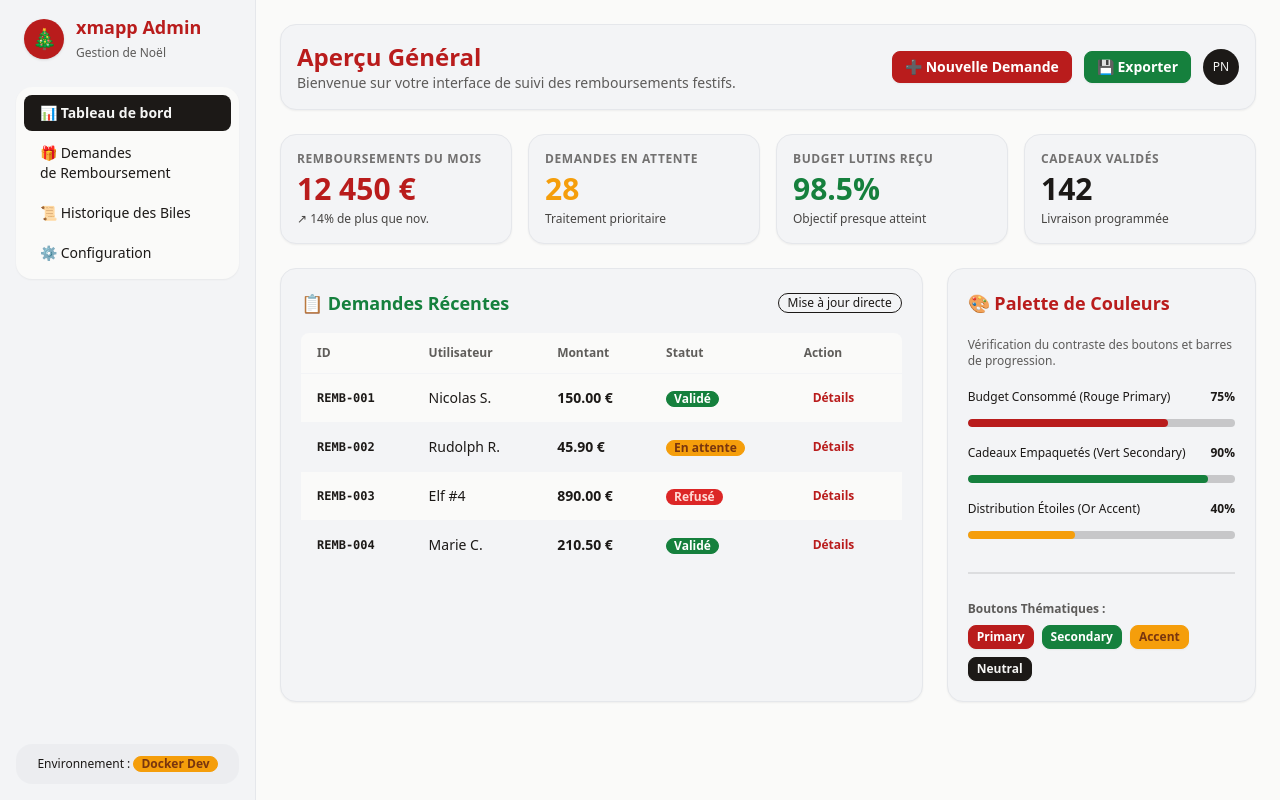
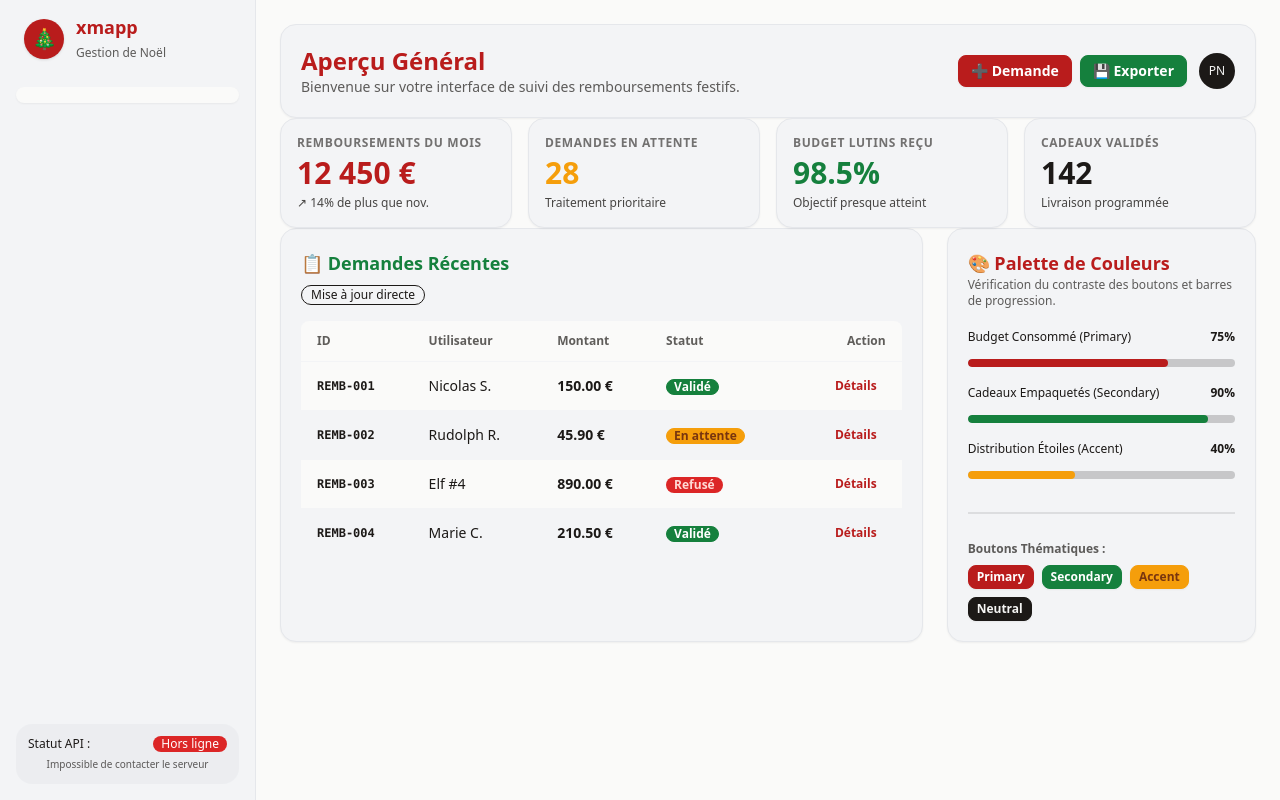
Before and after one commit to MickyCompanie/xmapp, a Nuxt app in the folder frontend/: page / in a window 1280 px wide. Built offline with nearby package versions, Linux system fonts and the light colour scheme.

Commit message:
front - layout and base components

```diff
--- a/frontend/app/app.vue
+++ b/frontend/app/app.vue
@@ -1,6 +1,8 @@
 <template>
   <div data-theme="christmas" class="min-h-screen bg-base-200">
     <NuxtRouteAnnouncer />
-    <NuxtPage />
+    <NuxtLayout>
+      <NuxtPage />
+    </NuxtLayout>
   </div>
 </template>
--- /dev/null
+++ b/frontend/app/components/header.vue
@@ -0,0 +1,36 @@
+<template>
+  <div class="md:hidden bg-base-200 border-b border-base-300 p-4 flex items-center justify-between sticky top-0 z-30 shadow-sm">
+
+    <NuxtLink to="/" class="flex items-center gap-2 cursor-pointer select-none">
+        <div class="w-8 h-8 rounded-full bg-primary flex items-center justify-center text-white text-base font-bold shadow">
+          🎄
+        </div>
+        <span class="font-bold text-base text-primary">xmapp</span>
+    </NuxtLink>
+
+    <button
+      @click="toggleMenu"
+      class="btn btn-square btn-ghost btn-sm text-neutral"
+      aria-label="Ouvrir le menu"
+    >
+      <svg xmlns="http://www.w3.org/2000/svg" fill="none" viewBox="0 0 24 24" class="inline-block w-6 h-6 stroke-current">
+        <path stroke-linecap="round" stroke-linejoin="round" stroke-width="2" d="M4 6h16M4 12h16M4 18h16"></path>
+      </svg>
+    </button>
+  </div>
+</template>
+
+<script setup>
+const props = defineProps({
+  isMobileMenuOpen: {
+    type: Boolean,
+    required: true
+  }
+})
+
+const emit = defineEmits(['update'])
+
+function toggleMenu() {
+  emit('update', !props.isMobileMenuOpen)
+}
+</script>
--- /dev/null
+++ b/frontend/app/components/sidebar.vue
@@ -0,0 +1,77 @@
+<template>
+  <aside
+    :class="[
+      'fixed inset-y-0 left-0 z-50 w-64 bg-base-200 border-r border-base-300 p-4 flex flex-col justify-between transition-transform duration-300 ease-in-out md:static md:translate-x-0 md:z-auto',
+      isMobileMenuOpen ? 'translate-x-0 shadow-2xl' : '-translate-x-full'
+    ]"
+  >
+    <div class="space-y-6">
+      <!-- Logo & Titre -->
+      <NuxtLink to="/" class="flex items-center justify-between px-2 cursor-pointer select-none" >
+          <div class="flex items-center gap-3">
+            <div class="w-10 h-10 rounded-full bg-primary flex items-center justify-center text-white text-xl font-bold shadow">
+              🎄
+            </div>
+            <div>
+              <h1 class="font-bold text-lg text-primary leading-tight">xmapp</h1>
+              <span class="text-xs text-neutral/70">Gestion de Noël</span>
+            </div>
+          </div>
+          <button @click="emit('close')" class="btn btn-sm btn-circle btn-ghost md:hidden">✕</button>
+      </NuxtLink>
+
+      <!-- Menu Navigation -->
+      <ul class="menu bg-base-100 rounded-box p-2 gap-1 shadow-sm">
+        <li v-for="item in NAV_ITEMS" :key="item.to" >
+          <NuxtLink
+            :to="item.to"
+            @click="emit('close')"
+            active-class="active bg-primary text-primary-content font-semibold"
+          >
+            <span>{{ item.icon }} </span>
+            <span class="ml-1">{{ item.label }}</span>
+          </NuxtLink>
+        </li>
+      </ul>
+    </div>
+
+    <!-- Footer Sidebar -->
+    <div class="p-3 bg-base-300/50 rounded-box text-xs text-center mt-6 md:mt-0 space-y-1">
+      <div class="flex items-center justify-between">
+        <span>Statut API :</span>
+        <span v-if="loading" class="badge badge-warning badge-sm">Connexion...</span>
+        <span v-else-if="status !== 'offline'" class="badge badge-success badge-sm font-semibold">
+          {{ status }}
+        </span>
+        <span v-else class="badge badge-error badge-sm text-white">Hors ligne</span>
+      </div>
+      <p v-if="message" class="text-[10px] text-neutral/70 truncate">
+        {{ message }}
+      </p>
+    </div>
+  </aside>
+</template>
+
+<script setup>
+const props = defineProps({
+  isMobileMenuOpen: {
+    type: Boolean,
+    required: true,
+    default: false,
+  },
+  message: {
+    type: String,
+    default: ''
+  },
+  status: {
+    type: String,
+    default: 'Inconnu'
+  },
+  loading: {
+    type: Boolean,
+    default: true
+  }
+})
+
+const emit = defineEmits(['close'])
+</script>
--- /dev/null
+++ b/frontend/app/layouts/default.vue
@@ -0,0 +1,75 @@
+<template>
+  <div data-theme="christmas" class="min-h-screen bg-base-100 text-neutral font-sans flex flex-col md:flex-row relative overflow-x-hidden">
+
+    <!-- HEADER (MOBILE) -->
+    <Header
+      :is-mobile-menu-open="isMobileMenuOpen"
+      @update="updateMobileMenu"
+    />
+
+    <!-- OVERLAY ASSOMBRI -->
+    <div
+      v-if="isMobileMenuOpen"
+      @click="isMobileMenuOpen = false"
+      class="fixed inset-0 bg-black/50 z-40 md:hidden backdrop-blur-sm transition-opacity"
+    ></div>
+
+    <!-- SIDEBAR -->
+    <Sidebar
+      :is-mobile-menu-open="isMobileMenuOpen"
+      :message="apiState.message"
+      :status="apiState.status"
+      :loading="apiState.loading"
+      @close="isMobileMenuOpen = false"
+    />
+
+    <!-- CONTENU PRINCIPAL -->
+    <main class="flex-1 p-4 sm:p-6 space-y-6 overflow-y-auto w-full">
+      <slot />
+    </main>
+  </div>
+</template>
+
+<script setup>
+import { ref, onMounted } from 'vue'
+
+const apiState = ref({
+  loading: true,
+  status: 'Inconnu',
+  message: '',
+  error: null
+})
+
+const fetchApiStatus = async () => {
+  apiState.value.loading = true
+  try {
+    const response = await fetch('http://localhost:8000/')
+    if (!response.ok) throw new Error(`Erreur HTTP: ${response.status}`)
+
+    const data = await response.json()
+    apiState.value = {
+      loading: false,
+      status: data.status,
+      message: data.message,
+      error: null
+    }
+  } catch (err) {
+    apiState.value = {
+      loading: false,
+      status: 'offline',
+      message: 'Impossible de contacter le serveur',
+      error: err.message
+    }
+  }
+}
+
+onMounted(() => {
+  fetchApiStatus()
+})
+
+const isMobileMenuOpen = ref(false)
+
+function updateMobileMenu(val) {
+  isMobileMenuOpen.value = val
+}
+</script>
--- /dev/null
+++ b/frontend/app/pages/expenses/index.vue
@@ -0,0 +1,6 @@
+<template>
+    <h1>expenses</h1>
+</template>
+
+<script setup>
+</script>
--- /dev/null
+++ b/frontend/app/pages/gifts/index.vue
@@ -0,0 +1,6 @@
+<template>
+    <h1>gifts</h1>
+</template>
+
+<script setup>
+</script>
--- a/frontend/app/pages/index.vue
+++ b/frontend/app/pages/index.vue
@@ -1,105 +1,74 @@
 <template>
-  <!-- Conteneur global appliquant le thème Christmas -->
-  <div data-theme="christmas" class="min-h-screen bg-base-100 text-neutral font-sans flex flex-col md:flex-row">
-
-    <!-- BARRE NAV SIDERIGHT / DESKTOP -->
-    <aside class="w-full md:w-64 bg-base-200 border-r border-base-300 p-4 flex flex-col justify-between">
-      <div class="space-y-6">
-        <!-- Logo & Titre -->
-        <div class="flex items-center gap-3 px-2">
-          <div class="w-10 h-10 rounded-full bg-primary flex items-center justify-center text-white text-xl font-bold shadow">
-            🎄
-          </div>
   <div>
-            <h1 class="font-bold text-lg text-primary leading-tight">xmapp Admin</h1>
-            <span class="text-xs text-neutral/70">Gestion de Noël</span>
-          </div>
-        </div>
-
-        <!-- Menu Navigation -->
-        <ul class="menu bg-base-100 rounded-box p-2 gap-1 shadow-sm">
-          <li><a class="active bg-primary text-primary-content font-semibold">📊 Tableau de bord</a></li>
-          <li><a>🎁 Demandes de Remboursement</a></li>
-          <li><a>📜 Historique des Biles</a></li>
-          <li><a>⚙️ Configuration</a></li>
-        </ul>
-      </div>
-
-      <!-- Footer Sidebar -->
-      <div class="p-3 bg-base-300/50 rounded-box text-xs text-center">
-        Environnement : <span class="badge badge-accent badge-sm font-semibold">Docker Dev</span>
-      </div>
-    </aside>
-
-    <!-- CONTENU PRINCIPAL -->
-    <main class="flex-1 p-6 space-y-6 overflow-y-auto">
-
       <!-- HEADER / TOPBAR -->
-      <header class="flex flex-col sm:flex-row justify-between items-start sm:items-center gap-4 bg-base-200 p-4 rounded-box shadow-sm border border-base-300">
+      <header class="flex flex-col sm:flex-row justify-between items-start sm:items-center gap-4 bg-base-200 p-4 sm:p-5 rounded-box shadow-sm border border-base-300">
         <div>
-          <h2 class="text-2xl font-extrabold text-primary">Aperçu Général</h2>
-          <p class="text-sm text-neutral/70">Bienvenue sur votre interface de suivi des remboursements festifs.</p>
+          <h2 class="text-xl sm:text-2xl font-extrabold text-primary">Aperçu Général</h2>
+          <p class="text-xs sm:text-sm text-neutral/70">Bienvenue sur votre interface de suivi des remboursements festifs.</p>
         </div>
 
         <!-- Actions & Profil -->
-        <div class="flex items-center gap-3">
-          <button class="btn btn-primary btn-sm">
-            ➕ Nouvelle Demande
+        <div class="flex items-center gap-2 sm:gap-3 w-full sm:w-auto justify-between sm:justify-end">
+          <div class="flex items-center gap-2">
+            <button class="btn btn-primary btn-xs sm:btn-sm">
+              ➕ <span class="hidden xs:inline">Nouvelle</span> Demande
             </button>
-          <button class="btn btn-secondary btn-sm">
+            <button class="btn btn-secondary btn-xs sm:btn-sm">
               💾 Exporter
             </button>
+          </div>
           <div class="avatar placeholder">
-            <div class="bg-neutral text-neutral-content rounded-full w-9">
+            <div class="bg-neutral text-neutral-content rounded-full w-8 sm:w-9">
               <span class="text-xs">PN</span>
             </div>
           </div>
         </div>
       </header>
 
-      <!-- CARTES DES STATISTIQUES (Testing Primary, Secondary, Accent) -->
-      <section class="grid grid-cols-1 sm:grid-cols-2 lg:grid-cols-4 gap-4">
+      <!-- CARTES DES STATISTIQUES -->
+      <section class="grid grid-cols-1 sm:grid-cols-2 lg:grid-cols-4 gap-3 sm:gap-4">
         <div v-for="(stat, index) in stats" :key="index" class="card bg-base-200 border border-base-300 shadow-sm p-4">
           <span class="text-xs font-semibold text-neutral/60 uppercase tracking-wider">{{ stat.title }}</span>
-          <div class="text-3xl font-black my-1" :class="stat.color">{{ stat.value }}</div>
+          <div class="text-2xl sm:text-3xl font-black my-1" :class="stat.color">{{ stat.value }}</div>
           <span class="text-xs text-neutral/80">{{ stat.desc }}</span>
         </div>
       </section>
 
-      <!-- SECTION TABLEAU ET FORMULAIRE DE TEST -->
+      <!-- SECTION TABLEAU ET PANNEAU DE TEST -->
       <div class="grid grid-cols-1 lg:grid-cols-3 gap-6">
 
         <!-- Tableau des derniers remboursements -->
-        <div class="lg:col-span-2 bg-base-200 p-5 rounded-box border border-base-300 shadow-sm space-y-4">
-          <div class="flex justify-between items-center">
-            <h3 class="font-bold text-lg text-secondary flex items-center gap-2">
+        <div class="lg:col-span-2 bg-base-200 p-4 sm:p-5 rounded-box border border-base-300 shadow-sm space-y-4">
+          <div class="flex flex-col xs:flex-row justify-between items-start xs:items-center gap-2">
+            <h3 class="font-bold text-base sm:text-lg text-secondary flex items-center gap-2">
               📋 Demandes Récentes
             </h3>
             <span class="badge badge-outline text-xs">Mise à jour directe</span>
           </div>
 
-          <div class="overflow-x-auto">
-            <table class="table table-zebra w-full bg-base-100 rounded-lg">
+          <!-- Conteneur avec scroll horizontal pour mobiles -->
+          <div class="overflow-x-auto -mx-2 sm:mx-0">
+            <table class="table table-sm sm:table-md table-zebra w-full bg-base-100 rounded-lg min-w-[500px]">
               <thead>
-                <tr class="text-neutral/70">
+                <tr class="text-neutral/70 text-xs">
                   <th>ID</th>
                   <th>Utilisateur</th>
                   <th>Montant</th>
                   <th>Statut</th>
-                  <th>Action</th>
+                  <th class="text-right">Action</th>
                 </tr>
               </thead>
               <tbody>
                 <tr v-for="item in repayments" :key="item.id">
                   <td class="font-mono text-xs font-bold">{{ item.id }}</td>
-                  <td>{{ item.user }}</td>
-                  <td class="font-bold">{{ item.amount }}</td>
+                  <td class="text-xs sm:text-sm">{{ item.user }}</td>
+                  <td class="font-bold text-xs sm:text-sm">{{ item.amount }}</td>
                   <td>
-                    <span :class="['badge', item.badge, 'badge-sm font-semibold']">
+                    <span :class="['badge', item.badge, 'badge-xs sm:badge-sm font-semibold']">
                       {{ item.status }}
                     </span>
                   </td>
-                  <td>
+                  <td class="text-right">
                     <button class="btn btn-ghost btn-xs text-primary">Détails</button>
                   </td>
                 </tr>
@@ -109,15 +78,17 @@
         </div>
 
         <!-- Panneau d'Avancement et Tests de Couleurs -->
-        <div class="bg-base-200 p-5 rounded-box border border-base-300 shadow-sm space-y-5">
-          <h3 class="font-bold text-lg text-primary">🎨 Palette de Couleurs</h3>
+        <div class="bg-base-200 p-4 sm:p-5 rounded-box border border-base-300 shadow-sm space-y-5">
+          <div>
+            <h3 class="font-bold text-base sm:text-lg text-primary">🎨 Palette de Couleurs</h3>
             <p class="text-xs text-neutral/70">Vérification du contraste des boutons et barres de progression.</p>
+          </div>
 
           <!-- Test Barres de progression -->
           <div class="space-y-3">
             <div>
               <div class="flex justify-between text-xs mb-1">
-                <span>Budget Consommé (Rouge Primary)</span>
+                <span>Budget Consommé (Primary)</span>
                 <span class="font-bold">75%</span>
               </div>
               <progress class="progress progress-primary w-full" value="75" max="100"></progress>
@@ -125,7 +96,7 @@
 
             <div>
               <div class="flex justify-between text-xs mb-1">
-                <span>Cadeaux Empaquetés (Vert Secondary)</span>
+                <span>Cadeaux Empaquetés (Secondary)</span>
                 <span class="font-bold">90%</span>
               </div>
               <progress class="progress progress-secondary w-full" value="90" max="100"></progress>
@@ -133,7 +104,7 @@
 
             <div>
               <div class="flex justify-between text-xs mb-1">
-                <span>Distribution Étoiles (Or Accent)</span>
+                <span>Distribution Étoiles (Accent)</span>
                 <span class="font-bold">40%</span>
               </div>
               <progress class="progress progress-accent w-full" value="40" max="100"></progress>
@@ -153,14 +124,12 @@
             </div>
           </div>
         </div>
-
       </div>
-
-    </main>
     </div>
 </template>
 
 <script setup>
+
 // Données de démonstration
 const stats = [
   { title: "Remboursements du Mois", value: "12 450 €", desc: "↗︎ 14% de plus que nov.", color: "text-primary" },
--- /dev/null
+++ b/frontend/app/pages/wishes/index.vue
@@ -0,0 +1,6 @@
+<template>
+    <h1>wishes</h1>
+</template>
+
+<script setup>
+</script>
```
Also changed, not shown: frontend/app/layouts/auth.vue (added, +13 -0 lines), frontend/app/pages/auth/login.vue (renamed from frontend/app/pages/login.vue, +7 -5 lines), frontend/app/pages/auth/signup.vue (renamed from frontend/app/pages/signup.vue, +7 -6 lines). Lines whose indentation alone changed are shown as unchanged.
